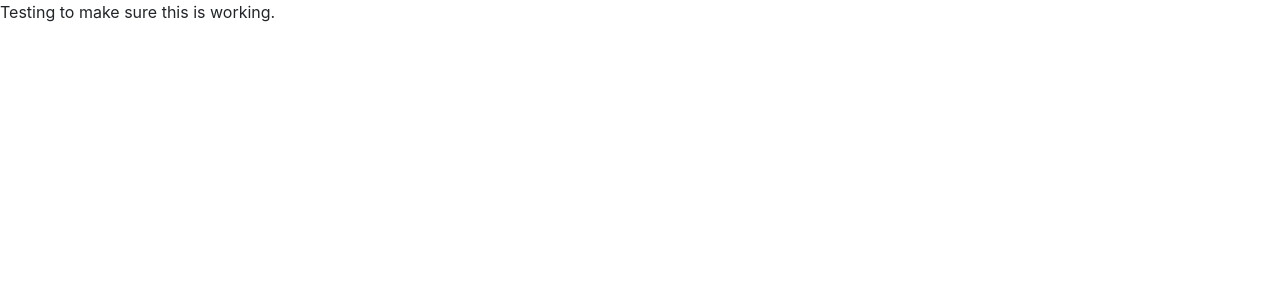
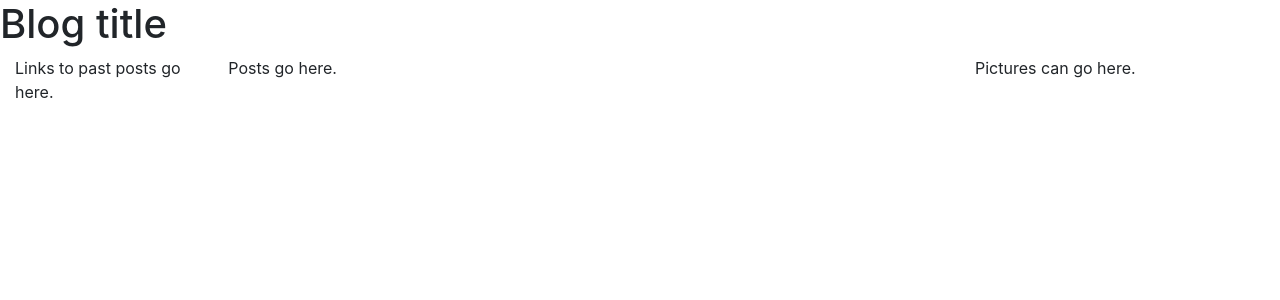
Before and after one commit to Jacobs1986/blog, a React (Create React App) app in the folder client/: page / in a window 1280 px wide. Shown: the top 300 px of the page. Built offline with nearby package versions, Linux system fonts and the light colour scheme.

Commit message:
Update App.js

```diff
--- a/client/src/App.js
+++ b/client/src/App.js
@@ -2,12 +2,28 @@ import React from 'react';
 
 // bootstrap
 import 'bootstrap/dist/css/bootstrap.min.css'
+import Container from "react-bootstrap/Container";
+import Row from "react-bootstrap/Row";
+import Col from "react-bootstrap/Col";
 
 function App() {
     return (
-        <div>
-            Testing to make sure this is working.
-        </div>
+        <Container fluid>
+            <Row>
+                <h1>Blog title</h1>
+            </Row>
+            <Row>
+                <Col md={2}>
+                    Links to past posts go here.
+                </Col>
+                <Col md={7}>
+                    Posts go here.
+                </Col>
+                <Col md={3}>
+                    Pictures can go here.
+                </Col>
+            </Row>
+        </Container>
     )
 }
 
```
